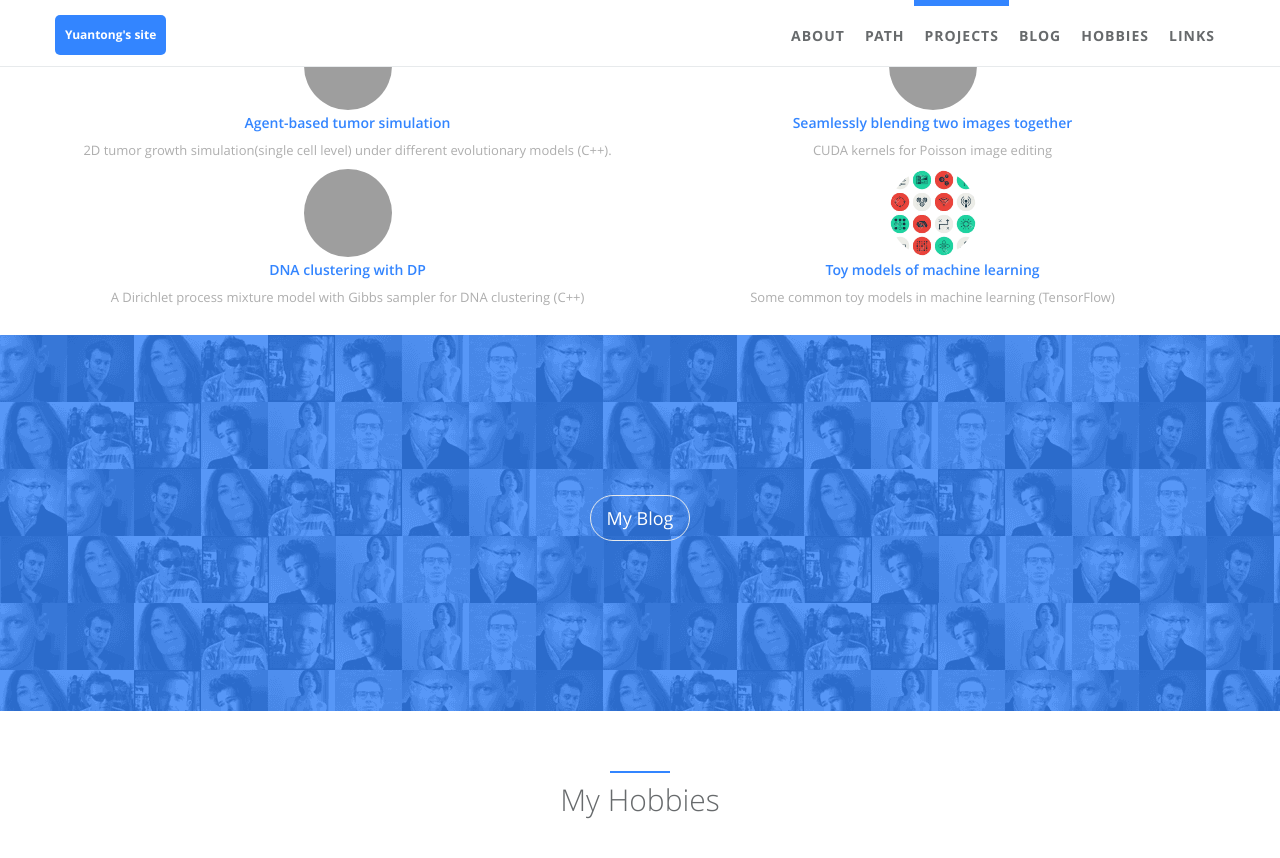
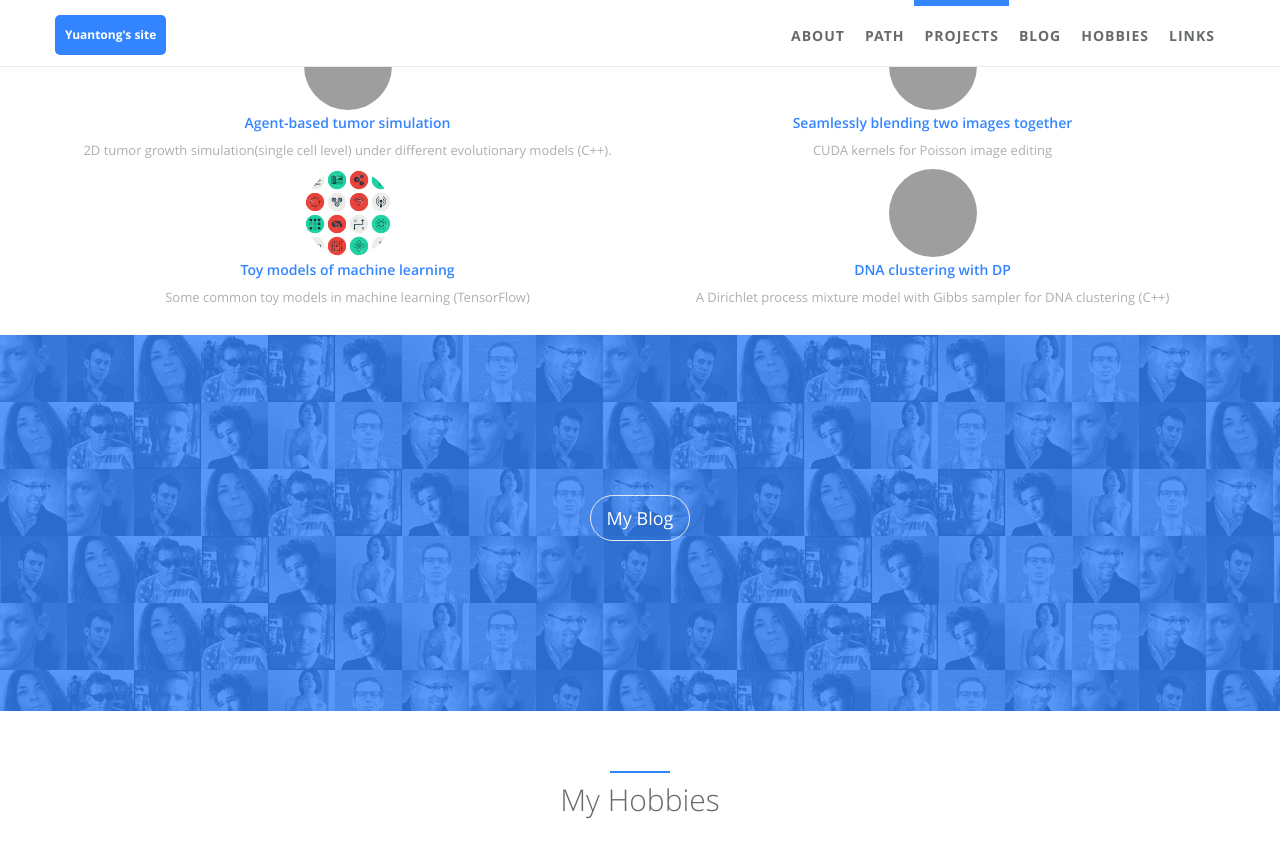
Before and after one commit to ding-yt/ding-yt.github.io, a Jekyll site: the page built from index.html, in a window 1280 px wide and 900 px high, scrolled down 2059 px, cut to the strip 0-858 px from the top of the window. Built offline with Jekyll 4.4.1, drawn with Linux system fonts in a browser that asks for light colours; some of the changed lines change nothing that is shown; grey boxes are pictures that could not be loaded.

Commit message:
Update projects.yml

```diff
--- a/_data/index/projects.yml
+++ b/_data/index/projects.yml
@@ -20,6 +20,13 @@
   img: /static/assets/img/landing/blend2.jpg
   desc: CUDA kernels for Poisson image editing
 
+- name: Toy models of machine learning
+  i18n: ml
+  gh_user: ding-yt
+  repo: MachineLearningToyModel
+  img: /static/assets/img/landing/machine-learning-icons.jpg
+  desc: Some common toy models in machine learning (TensorFlow)
+
 - name: DNA clustering with DP
   i18n: dna
   gh_user: ding-yt
@@ -27,13 +34,6 @@
   img: /static/assets/img/landing/DNAclustering.jpg
   desc: A Dirichlet process mixture model with Gibbs sampler for DNA clustering (C++)
 
-- name: Toy models of machine learning
-  i18n: ml
-  gh_user: ding-yt
-  repo: MachineLearningToyModel
-  img: /static/assets/img/landing/machine-learning-icons.jpg
-  desc: Some common toy models in machine learning (TensorFlow)
-
 # - name: Pj3
 #   i18n: google
 #   url:
```
